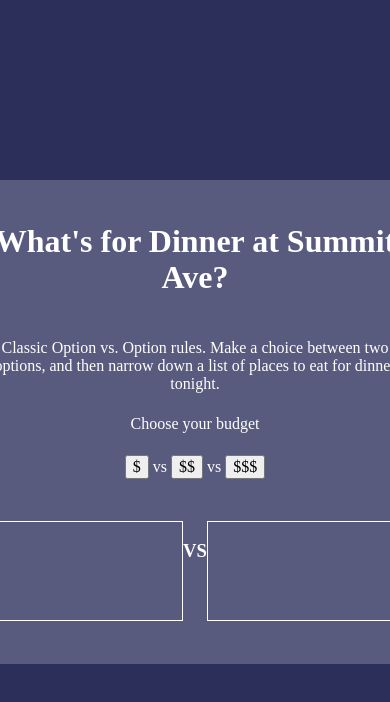
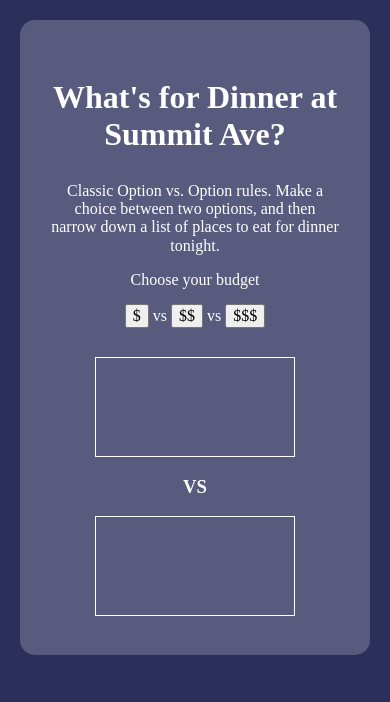
Before and after one commit to thePotatoDev-git/whats-for-dinner-at-summit, a plain HTML site: page index.html in a window 390 px wide. Drawn offline with Linux system fonts and the light colour scheme.

Commit message:
Added mobile media query

```diff
--- a/css/style.css
+++ b/css/style.css
@@ -27,8 +27,7 @@ body {
      color: white;
      display: flex;
      justify-content: center;
-     align-items: center;
-     height: 100vh;
+     height: 80vh;
 }
 h1, p {
      text-align: center;
@@ -56,6 +55,8 @@ footer {
      background: rgba(255, 255, 255, 0.212);
      width: 600px;
      border-radius: 15px;
+     padding: 30px;
+     margin-top: 50px;
 }
 .window h1 {
      margin: 10% 0;
@@ -85,3 +86,13 @@ span {
      background: rgba(46, 189, 94, 0.438);
      transition: background-color 0s ease-in-out
 }
+
+@media screen and (max-width: 720px) {
+     .window {
+          margin: 20px;
+     }
+     .options {
+          flex-direction: column;
+          align-items: center;
+     }
+}
```
